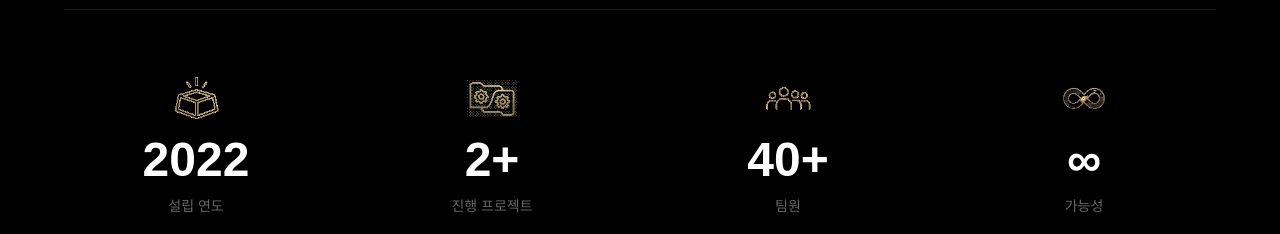
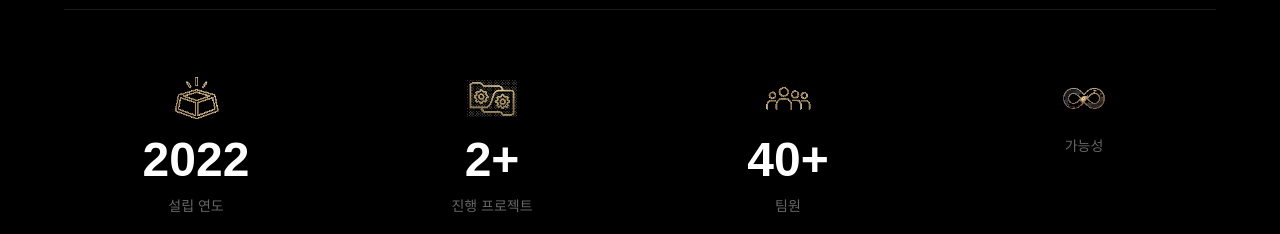
Before and after one commit to arotech-inc/corporate, a Next.js app: page / in a window 1280 px wide. Shown: the part 2700-2934 px from the top of the page. Built offline with nearby package versions, Linux system fonts and the light colour scheme.

Commit message:
v_icon adjust

```diff
--- a/app/page.tsx
+++ b/app/page.tsx
@@ -214,7 +214,6 @@ export default function Home() {
 
           <div className="flex flex-col items-center gap-3">
             <Image src="/v_icon7.png" alt="가능성" width={50} height={50} />
-            <p className="text-5xl font-extrabold">∞</p>
             <p className="text-white/40 text-sm">가능성</p>
           </div>
 
```
